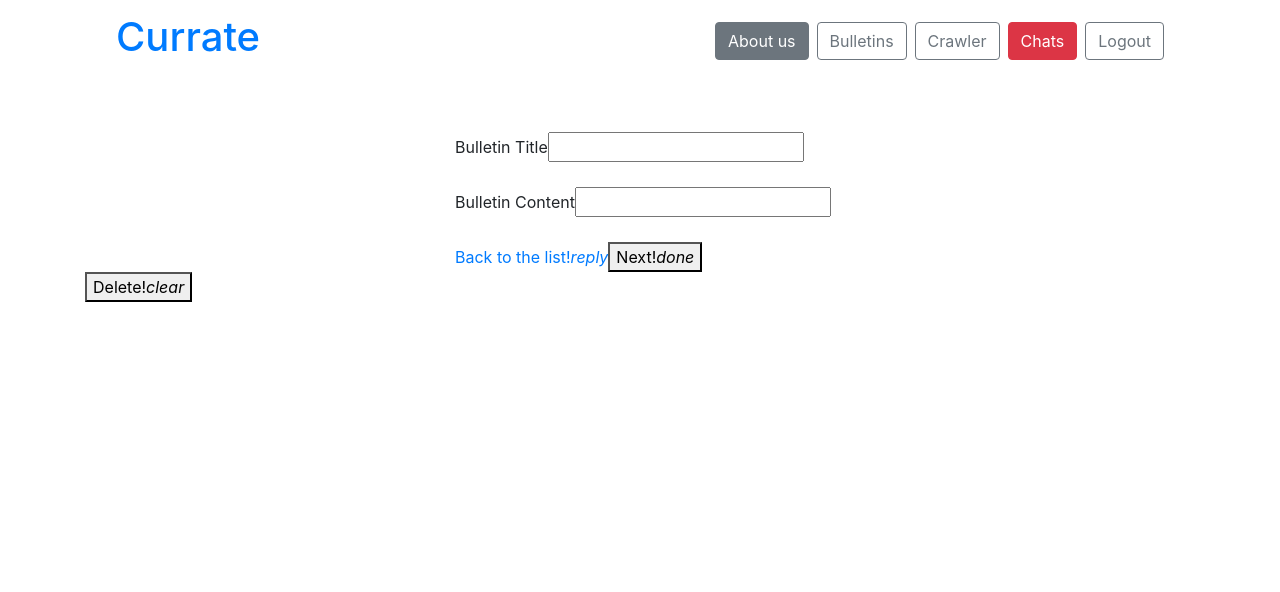
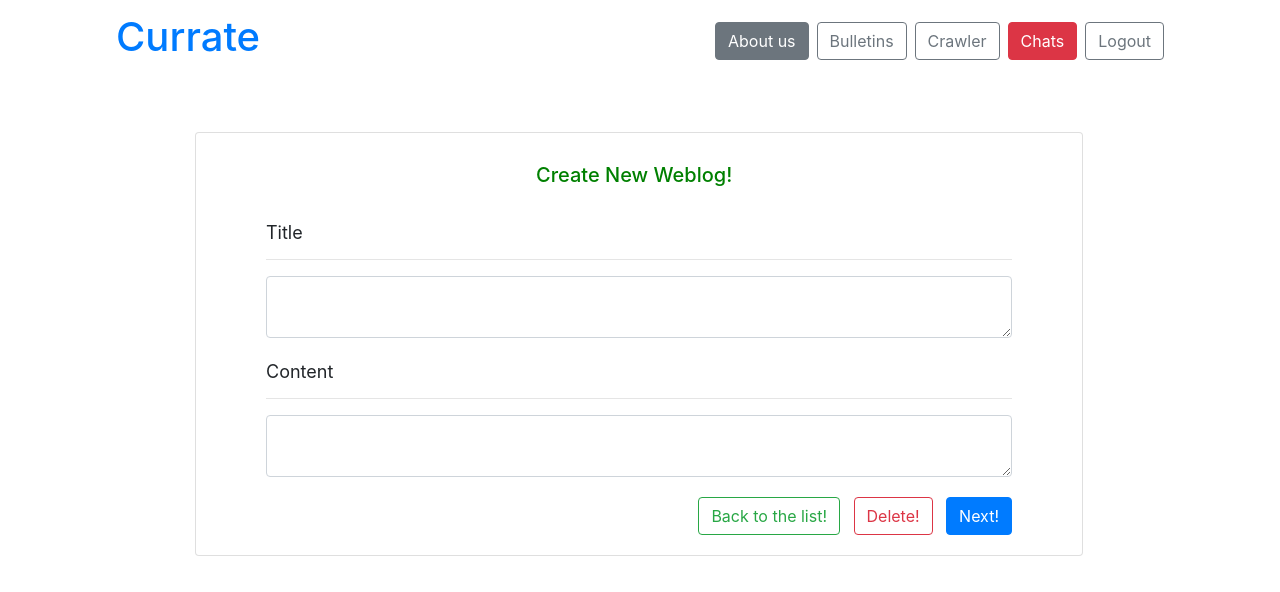
Before and after one commit to reqdot/currate, a React (Create React App) app in the folder currate-client/: page /bulletins/new in a window 1280 px wide. Shown: the top 592 px of the page. Built offline with nearby package versions, Linux system fonts and the light colour scheme; no server answers.

Commit message:
frontend: BulletinForm and BulletinFormReview

```diff
--- a/currate-client/src/components/bulletins/BulletinForm.js
+++ b/currate-client/src/components/bulletins/BulletinForm.js
@@ -5,6 +5,8 @@ import { reduxForm, Field } from 'redux-form';
 import { connect } from 'react-redux';
 import { deleteBulletin } from '../../actions';
 import * as actions from '../../actions';
+import { Card, CardBody, CardTitle, Input, Button } from 'reactstrap';
+import { Link } from 'react-router-dom';
 
 class BulletinForm extends Component {
   renderFields() {
@@ -23,14 +25,15 @@ class BulletinForm extends Component {
           component={({ input, meta: { error, touched } }) => {
             return (
               <div>
-                <label>{label}</label>
-                <input
+                <label style={{ fontSize: 'large' }}>{label}</label>
+                <hr style={{ marginTop: '5px' }} />
+                <Input
                   {...input}
-                  type="text"
-                  style={{ marginBottom: '5px' }}
+                  type="textarea"
                   placeholder={preValue}
+                  style={{ width: '100%' }}
                 />
-                <div className="red-text" style={{ marginBottom: '20px' }}>
+                <div style={{ marginBottom: '20px', color: 'red' }}>
                   {touched && error}
                 </div>
               </div>
@@ -44,26 +47,58 @@ class BulletinForm extends Component {
   render() {
     return (
       <div>
-        <div>
-          <form onSubmit={this.props.handleSubmit(this.props.onBulletinSubmit)}>
-            {this.renderFields()}
-            <a href="/bulletins" className="red btn-flat white-text">
-              Back to the list!
-              <i className="material-icons right">reply</i>
-            </a>
-            <button type="submit" className="teal btn-flat white-text">
-              Next!
-              <i className="material-icons right">done</i>
-            </button>
-          </form>
-          <button
-            onClick={deleteBulletin(this.props.bulletins._id)}
-            className="yellow btn-flat blue-text"
+        <Card
+          style={{
+            width: '80%',
+            marginLeft: '110px',
+            marginTop: '50px'
+          }}
+        >
+          <CardBody
+            style={{
+              marginTop: '-30px',
+              marginLeft: '-320px',
+              marginRight: '50px'
+            }}
           >
-            Delete!
-            <i className="material-icons right">clear</i>
-          </button>
-        </div>
+            <CardTitle
+              style={{
+                marginLeft: '640px',
+                marginTop: '40px',
+                color: 'green'
+              }}
+            >
+              Create New Weblog!
+            </CardTitle>
+
+            <div style={{ marginTop: '-30px' }}>
+              <form
+                onSubmit={this.props.handleSubmit(this.props.onBulletinSubmit)}
+              >
+                {this.renderFields()}
+                <div style={{ float: 'right' }}>
+                  <Link to="/bulletins">
+                    <Button outline color="success">
+                      Back to the list!
+                    </Button>
+                  </Link>
+                  &nbsp; &nbsp;
+                  <Button
+                    outline
+                    color="danger"
+                    onClick={deleteBulletin(this.props.bulletins._id)}
+                  >
+                    Delete!
+                  </Button>
+                  &nbsp; &nbsp;
+                  <Button color="primary" type="submit">
+                    Next!
+                  </Button>
+                </div>
+              </form>
+            </div>
+          </CardBody>
+        </Card>
       </div>
     );
   }
--- a/currate-client/src/components/bulletins/BulletinFormReview.js
+++ b/currate-client/src/components/bulletins/BulletinFormReview.js
@@ -4,6 +4,7 @@ import { connect } from 'react-redux';
 import fieldsData from './fieldsData';
 import { withRouter } from 'react-router-dom';
 import * as actions from '../../actions';
+import { Button, Card, CardBody, CardTitle } from 'reactstrap';
 
 const BulletinFormReview = ({
   onCancel,
@@ -15,30 +16,61 @@ const BulletinFormReview = ({
 }) => {
   const reviewFields = _.map(fieldsData, ({ name, label }) => {
     return (
-      <div key={name}>
-        <label>{label}</label>
-        <div>{formValues[name]}</div>
+      <div style={{ paddingTop: '10px' }} key={name}>
+        <label style={{ fontSize: 'large' }}>{label}</label>
+        <hr style={{ marginTop: '5px' }} />
+        <div style={{ fontSize: 'large' }}>{formValues[name]}</div>
+        <br />
       </div>
     );
   });
 
   return (
     <div>
+      <Card
+        style={{
+          width: '80%',
+          marginLeft: '110px',
+          marginTop: '50px'
+        }}
+      >
+        <CardBody
+          style={{
+            marginTop: '-30px',
+            marginLeft: '-350px',
+            marginRight: '50px'
+          }}
+        >
+          <CardTitle
+            style={{
+              marginLeft: '670px',
+              marginTop: '40px',
+              color: 'green'
+            }}
+          >
+            Review the Content!
+          </CardTitle>
+          <div style={{ paddingLeft: '400px', paddingTop: '10px' }}>
             {reviewFields}
-      <button className="yellow darken-3 btn-flat" onClick={onCancel}>
+          </div>
+          <div style={{ float: 'right' }}>
+            <Button outline color="success" onClick={onCancel}>
               Back
-      </button>
-      <button
-        className="green btn-flat right white-text"
+            </Button>
+            &nbsp; &nbsp;
+            <Button
+              color="primary"
               onClick={
                 id
                   ? () => updateBulletin(id, formValues)
                   : () => submitBulletin(formValues, history)
               }
             >
-        Save Bulletin!
-        <i className="material-icons right">done_all</i>
-      </button>
+              Save Your Weblog!
+            </Button>
+          </div>
+        </CardBody>
+      </Card>
     </div>
   );
 };
--- a/currate-client/src/components/bulletins/fieldsData.js
+++ b/currate-client/src/components/bulletins/fieldsData.js
@@ -1,4 +1,4 @@
 export default [
-  { label: 'Bulletin Title', name: 'title' },
-  { label: 'Bulletin Content', name: 'content' }
+  { label: 'Title', name: 'title' },
+  { label: 'Content', name: 'content' }
 ];
--- a/currate-client/src/components/crawler/CrawlerForm.js
+++ b/currate-client/src/components/crawler/CrawlerForm.js
@@ -1,5 +1,5 @@
 import React, { Component } from 'react';
-import { FormGroup, FormControl, Button, Label } from 'react-bootstrap';
+import { Form, Button, Input } from 'reactstrap';
 import { fetchUrl } from '../../actions';
 import { connect } from 'react-redux';
 
@@ -33,37 +33,61 @@ class CrawlerForm extends Component {
   render() {
     return (
       <div>
-        <div className="MainForm">
-          <div className="Instructions">
-            <h2>
-              <Label>Input the News keywords you would like to crawl</Label>
-            </h2>
+        <div
+          style={{
+            marginTop: '40px',
+            textAlign: 'center',
+            color: 'darkgrey'
+          }}
+        >
+          <h4>Input the News keywords you would like to crawl</h4>
         </div>
-          <div className="Input">
-            <form onSubmit={this.handleSubmit}>
-              <FormGroup bsSize="large">
-                <FormControl
+        <div>
+          <Form style={{ paddingTop: '15px' }} onSubmit={this.handleSubmit}>
+            <div
+              className="input-group"
+              style={{
+                width: '75%',
+                paddingLeft: '20px',
+                paddingRight: '100px',
+                marginLeft: '-50px'
+              }}
+            >
+              <Input
                 type="text"
+                className="form-control"
+                name="term"
                 value={this.state.value}
-                  placeholder="e.g. google.com"
+                placeholder="e.g. currency exchange rate"
                 onChange={this.handleChange}
               />
-                <FormControl.Feedback />
-              </FormGroup>
+              <span className="input-group-btn">
                 <Button
-                bsSize="large"
-                bsStyle="primary"
+                  className="btn btn-default"
+                  color="primary"
                   type="submit"
                   onClick={() => fetchUrl(this.state.value)}
                 >
                   Crawl!
                 </Button>
-            </form>
+              </span>
             </div>
-        </div>
-        <p style={{ color: 'black', fontSize: 'large' }}>Search Results</p>
+          </Form>
+          <br />
+          <br />
+          <br />
+          <span
+            style={{
+              marginLeft: '34px',
+              color: 'green',
+              fontSize: 'x-large'
+            }}
+          >
+            Search Results
+          </span>
           <hr />
           <div>{this.renderResults()}</div>
+        </div>
       </div>
     );
   }
```
Lines whose indentation alone changed are shown as unchanged.
